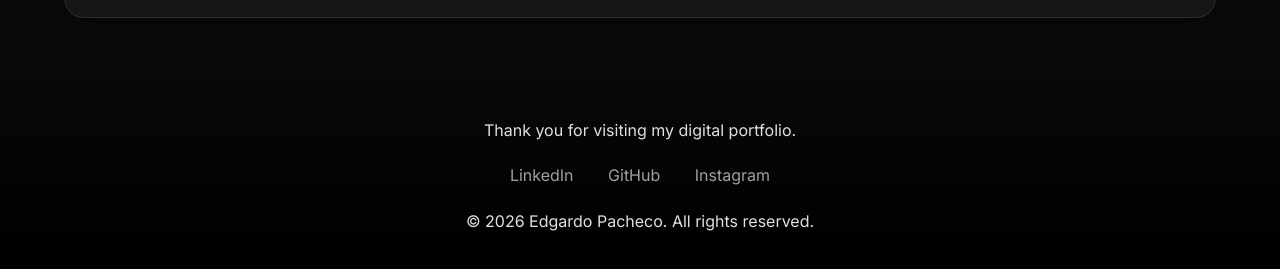
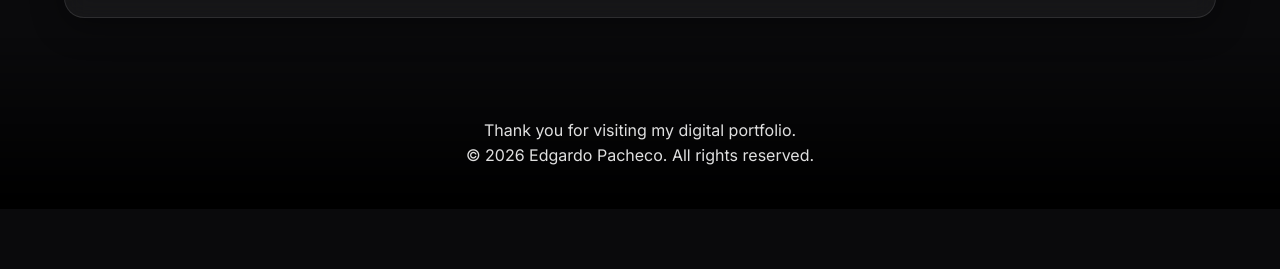
Before and after one commit to pachecoedgardo2006-coder/PORFOLIO, a plain HTML site: page index.html in a window 1280 px wide. Shown: the part 7490-7759 px from the top of the page. After the commit the page ends 7699 px from the top, so only its background shows below. Drawn offline with Linux system fonts and the light colour scheme.

Commit message:
remove links footer

```diff
--- a/index.html
+++ b/index.html
@@ -448,11 +448,6 @@
 
     <footer>
         <p>Thank you for visiting my digital portfolio.</p>
-        <div class="footer-links">
-            <a href="#">LinkedIn</a>
-            <a href="#">GitHub</a>
-            <a href="https://www.instagram.com/edgardo.pachecooo/" target="_blank">Instagram</a>
-        </div>
         <p class="copy">&copy; 2026 Edgardo Pacheco. All rights reserved.</p>
     </footer>
 
--- a/style.css
+++ b/style.css
@@ -1055,21 +1055,6 @@ footer {
     background: linear-gradient(to top, #000, transparent);
 }
 
-.footer-links {
-    margin: 20px 0;
-}
-
-.footer-links a {
-    color: var(--text-dim);
-    margin: 0 15px;
-    text-decoration: none;
-    transition: var(--transition);
-}
-
-.footer-links a:hover {
-    color: var(--primary-purple);
-}
-
 /* --- ANIMACIONES --- */
 @keyframes bounce {
     0%, 20%, 50%, 80%, 100% {transform: translateY(0);}
```
